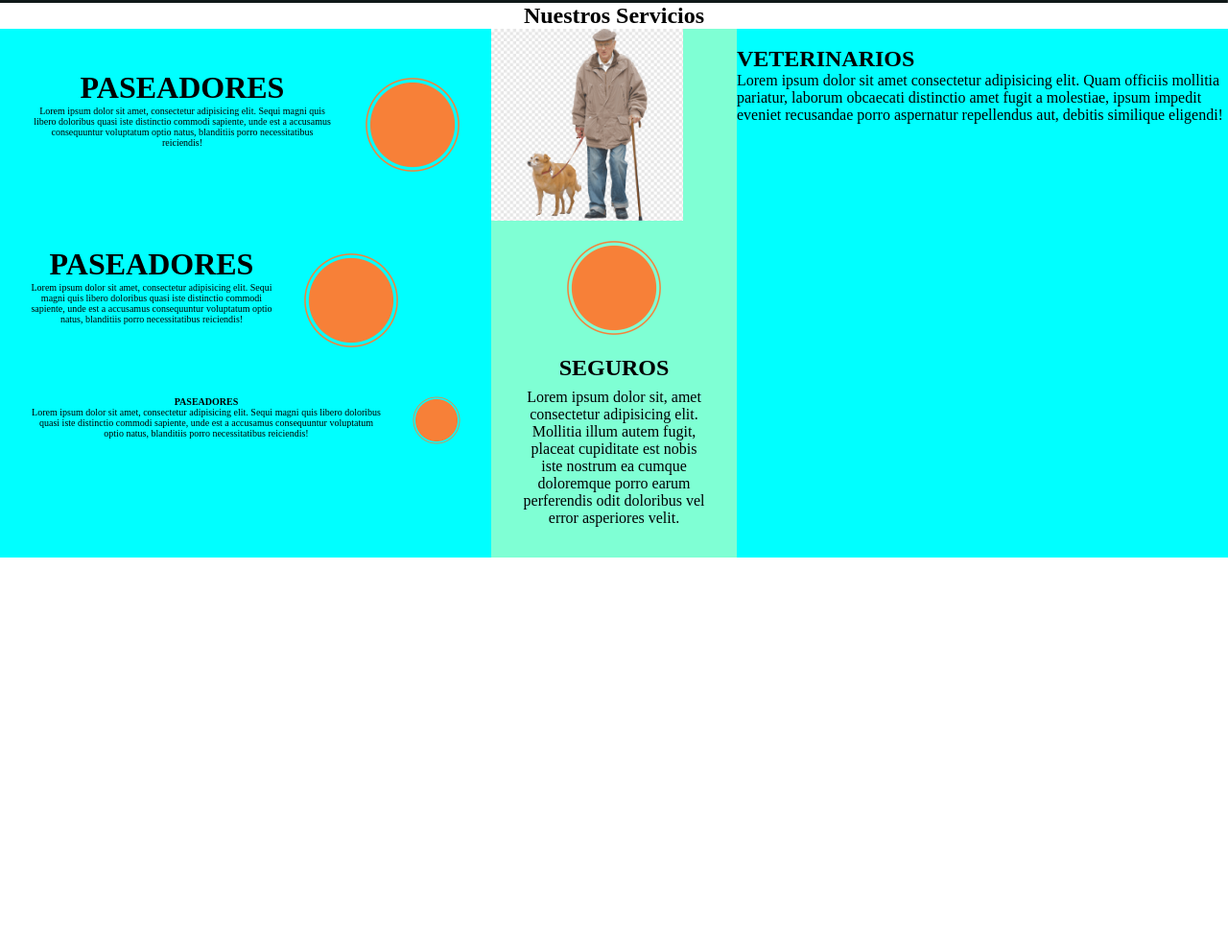
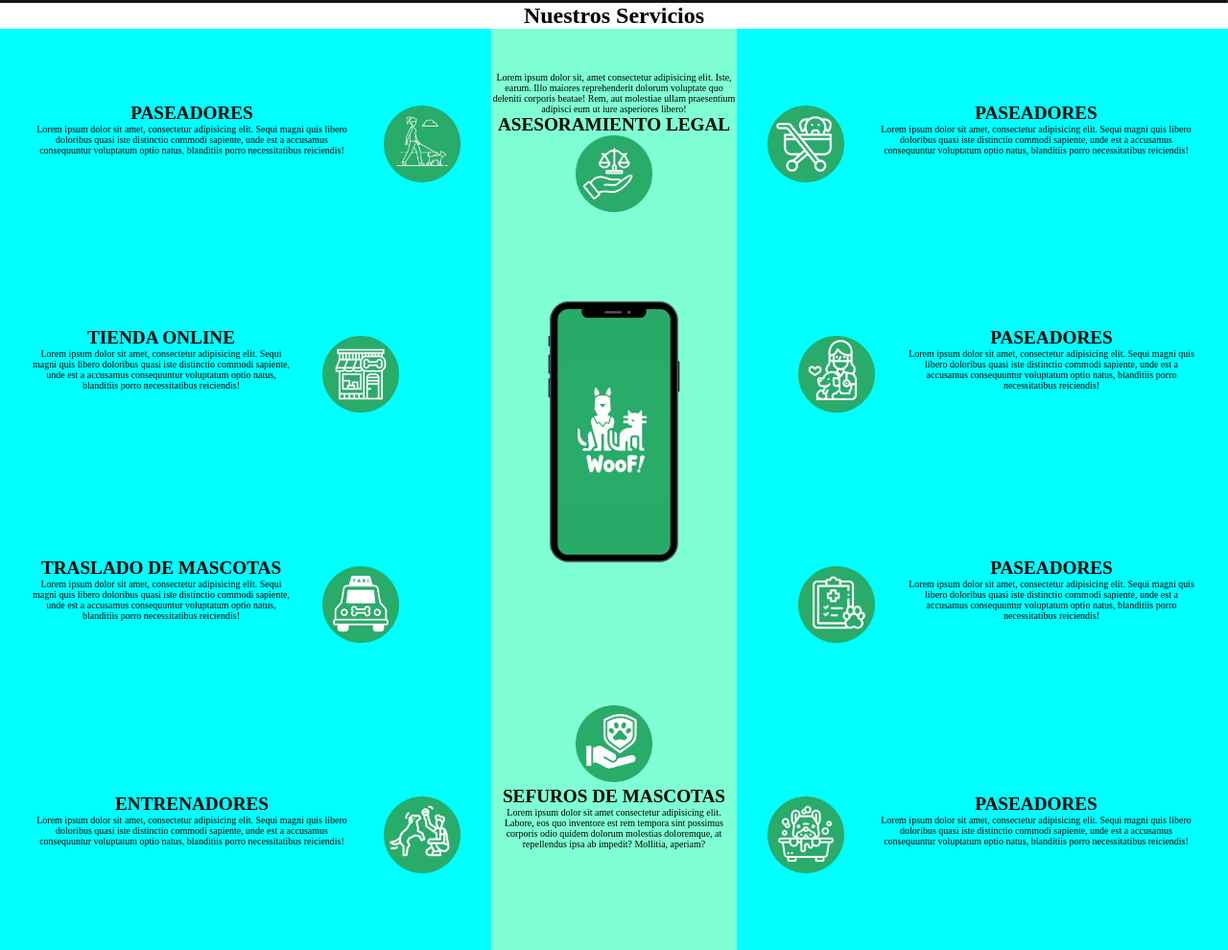
Before and after one commit to braandev/WOOFWEBSITE, a plain HTML site: page index.html in a window 1280 px wide. Shown: the part 797-1787 px from the top of the page at 96% size. Before the commit the page ends 1378 px from the top, so only its background shows below. Drawn offline with Linux system fonts and the light colour scheme.

Commit message:
TERMINANDO LA PARTE SE SERVICIOS

```diff
--- a/index.html
+++ b/index.html
@@ -51,42 +51,96 @@
         <section id="servicios" class="servicios">
             <h1>Nuestros Servicios</h1>
             <div class="grid-column-servicios">
+<!-- COLUMNA 1 SECCION DE SERVICIOS-->
                 <div class="column1">
                     <div class="servicio1">
                         <div class="descripcion1">
                             <h2>PASEADORES</h2>
                             <p>Lorem ipsum dolor sit amet, consectetur adipisicing elit. Sequi magni quis libero doloribus quasi iste distinctio commodi sapiente, unde est a accusamus consequuntur voluptatum optio natus, blanditiis porro necessitatibus reiciendis!</p>
                         </div>
-                        <img class="icono1" src="images/orange-round-background-for-text-create-posts-stories-headlines-highlights-transparent-clipart-free-png.webp" alt="">
+                        <img class="icono1" src="images/paseo-perros.png" alt="">
                     </div>
                     <div class="servicio2">
                         <div class="descripcion2">
+                            <h2>TIENDA ONLINE</h2>
+                            <p>Lorem ipsum dolor sit amet, consectetur adipisicing elit. Sequi magni quis libero doloribus quasi iste distinctio commodi sapiente, unde est a accusamus consequuntur voluptatum optio natus, blanditiis porro necessitatibus reiciendis!</p>
+                        </div>
+                        <img class="icono2" src="images/tienda-perros.png" alt="">
+                    </div>
+
+                    <div class="servicio3">
+                        <div class="descripcion3">
+                            <h2>TRASLADO DE MASCOTAS</h2>
+                            <p>Lorem ipsum dolor sit amet, consectetur adipisicing elit. Sequi magni quis libero doloribus quasi iste distinctio commodi sapiente, unde est a accusamus consequuntur voluptatum optio natus, blanditiis porro necessitatibus reiciendis!</p>
+                        </div>
+                        <img class="icono3" src="images/traslado-perros.png" alt="">
+                    </div>
+
+                    <div class="servicio4">
+                        <div class="descripcion4">
+                            <h2>ENTRENADORES</h2>
+                            <p>Lorem ipsum dolor sit amet, consectetur adipisicing elit. Sequi magni quis libero doloribus quasi iste distinctio commodi sapiente, unde est a accusamus consequuntur voluptatum optio natus, blanditiis porro necessitatibus reiciendis!</p>
+                        </div>
+                        <img class="icono4" src="images/entrenadores-perros.png" alt="">
+                    </div>
+
+                </div>
+ <!-- COLUMNA 2 SECCION DE SERVICIOS-->
+                <div class="column2">
+                    <div class="servicio10">
+                        <div class="descripcion10">
+                            <p>Lorem ipsum dolor sit, amet consectetur adipisicing elit. Iste, earum. Illo maiores reprehenderit dolorum voluptate quo deleniti corporis beatae! Rem, aut molestiae ullam praesentium adipisci eum ut iure asperiores libero!</p>
+                            <h2>ASESORAMIENTO LEGAL</h2>
+                        </div>
+                        <img class="icono10" src="images/legal-perros.png" alt="">
+                    </div>
+
+                        <div class="mockup-celular">
+                            <img src="images/celular-servicios.png" alt="">
+                        </div>
+                    <div class="servicio5">
+                        <img class="icono5" src="images/seguros-mascotas.png" alt="">
+                        <div class="descripcion5">
+                            <h2>SEFUROS DE MASCOTAS</h2>
+                            <p>Lorem ipsum dolor sit amet consectetur adipisicing elit. Labore, eos quo inventore est rem tempora sint possimus corporis odio quidem dolorum molestias doloremque, at repellendus ipsa ab impedit? Mollitia, aperiam?</p>
+                        </div>
+
+                    </div>
+
+                </div>
+<!-- COLUMNA 3 SECCION DE SERVICIOS-->
+                <div class="column3">
+                    <div class="servicio6">
+                        <img class="icono6" src="images/cuidadores-perros.png" alt="">
+                        <div class="descripcion6">
                             <h2>PASEADORES</h2>
                             <p>Lorem ipsum dolor sit amet, consectetur adipisicing elit. Sequi magni quis libero doloribus quasi iste distinctio commodi sapiente, unde est a accusamus consequuntur voluptatum optio natus, blanditiis porro necessitatibus reiciendis!</p>
                         </div>
-                        <img src="images/orange-round-background-for-text-create-posts-stories-headlines-highlights-transparent-clipart-free-png.webp" alt="">
                     </div>
-                    <div class="servicio3">
-                        <div class="descripcion3">
+
+                    <div class="servicio7">
+                            <img class="icono7" src="images/veterinarios-perros.png" alt="">
+                        <div class="descripcion7">
                             <h2>PASEADORES</h2>
                             <p>Lorem ipsum dolor sit amet, consectetur adipisicing elit. Sequi magni quis libero doloribus quasi iste distinctio commodi sapiente, unde est a accusamus consequuntur voluptatum optio natus, blanditiis porro necessitatibus reiciendis!</p>
                         </div>
-                        <img src="images/orange-round-background-for-text-create-posts-stories-headlines-highlights-transparent-clipart-free-png.webp" alt="">
                     </div>
 
-                </div>
-                <div class="column2">
-                    <img class="img-dog" src="images/png-transparent-man-and-dog-image-file-formats-carnivoran-people.png" alt="">
-                    <div class="servicio4">
-                        <img class="logo-servicios" src="images/orange-round-background-for-text-create-posts-stories-headlines-highlights-transparent-clipart-free-png.webp" alt="">
-                        <h2>SEGUROS</h2>
-                        <p>Lorem ipsum dolor sit, amet consectetur adipisicing elit. Mollitia illum autem fugit, placeat cupiditate est nobis iste nostrum ea cumque doloremque porro earum perferendis odit doloribus vel error asperiores velit.</p>
+                    <div class="servicio8">
+                            <img class="icono8" src="images/historial-clinico-perros.png" alt="">
+                        <div class="descripcion8">
+                            <h2>PASEADORES</h2>
+                            <p>Lorem ipsum dolor sit amet, consectetur adipisicing elit. Sequi magni quis libero doloribus quasi iste distinctio commodi sapiente, unde est a accusamus consequuntur voluptatum optio natus, blanditiis porro necessitatibus reiciendis!</p>
+                        </div>
                     </div>
-                </div>
-                <div class="column3">
-                    <img src="" alt="">
-                    <h2>VETERINARIOS</h2>
-                    <p>Lorem ipsum dolor sit amet consectetur adipisicing elit. Quam officiis mollitia pariatur, laborum obcaecati distinctio amet fugit a molestiae, ipsum impedit eveniet recusandae porro aspernatur repellendus aut, debitis similique eligendi!</p>
+
+                    <div class="servicio9">
+                            <img class="icono9" src="images/baño-perros.png" alt="">
+                        <div class="descripcion9">
+                            <h2>PASEADORES</h2>
+                            <p>Lorem ipsum dolor sit amet, consectetur adipisicing elit. Sequi magni quis libero doloribus quasi iste distinctio commodi sapiente, unde est a accusamus consequuntur voluptatum optio natus, blanditiis porro necessitatibus reiciendis!</p>
+                        </div>
+                    </div>
                 </div>
             </div>
         </section>
--- a/styles/style.css
+++ b/styles/style.css
@@ -142,20 +142,19 @@ header{
 .column1{
   background-color: aqua;
   display: grid;
-  grid-template-rows: 1fr 1fr 1fr;
+  grid-template-rows: 1fr 1fr 1fr 1fr;
 }
 
 /* SERVICIOS 1  */
 
 .servicio1{
   display: flex;
-  margin-top: 1rem;
   justify-content: center;
   align-items: center;
 }
 
 .servicio1 img{
-  height: 100px;
+  height: 80px;
   width: auto;
   margin-right: 2rem;
 
@@ -166,28 +165,23 @@ header{
 }
 
 .descripcion1 h2{
-  font-size: 2rem;
+  font-size: 1.2rem;
 }
 
 .descripcion1 p{
   margin: 0 2rem 2rem 2rem;
   font-size: 10px;
-  display: flex;
-  align-items: center;
-  justify-content: center;
-
 }
 
 /* SERVICIOS 2  */
 .servicio2{
   display: flex;
-  margin-top: 1rem;
   justify-content: center;
   align-items: center;
 }
 
 .servicio2 img{
-  height: 100px;
+  height: 80px;
   width: auto;
   margin-right: 6rem;
 
@@ -198,72 +192,229 @@ header{
 }
 
 .descripcion2 h2{
-  font-size: 2rem;
+  font-size: 1.2rem;
 }
 
 .descripcion2 p{
   margin: 0 2rem 2rem 2rem;
   font-size: 10px;
-  display: flex;
-  align-items: center;
-  justify-content: center;
 
 }
 
 /* SERVICIOS 3  */
 .servicio3{
   display: flex;
-  margin-top: 1rem;
+  justify-content: center;
+  align-items: center;
 }
 
 .servicio3 img{
-  height: 50px;
+  height: 80px;
   width: auto;
-  margin-right: 2rem;
+  margin-right: 6rem;
 }
 
 .descripcion3{
   text-align: center;
 }
 .descripcion3 h2{
-  font-size: 10px;
+  font-size: 1.2rem;
 }
 .descripcion3 p{
   margin: 0 2rem 2rem 2rem;
   font-size: 10px;
 }
 
-/*  COLUMNA 2 SERVICIOS   */
-.column2{
-  background-color: aquamarine;
+/* SERVICIOS 4  */
+.servicio4{
+  display: flex;
+  justify-content: center;
+  align-items: center;
 }
 
-.column2 .img-dog{
-  height: 200px;
+.servicio4 img{
+  height: 80px;
+  width: auto;
+  margin-right: 2rem;
+}
+
+.descripcion4{
+  text-align: center;
+}
+.descripcion4 h2{
+  font-size: 1.2rem;
+}
+.descripcion4 p{
+  margin: 0 2rem 2rem 2rem;
+  font-size: 10px;
+}
+
+/*  COLUMNA 2 SERVICIOS   */
+.column2 {
+  background-color: aquamarine;
+  display: grid;
+  grid-template-rows: 2fr 3fr 3fr;
+  height: 120vh;
+  justify-items: center; /* Centra horizontalmente los hijos */
+  align-items: center;   /* Centra verticalmente los hijos */
+}
+
+/*  SERVICIOS 10   */
+.servicio10{
+  display: inline;
+  align-items: center;
+  justify-content: center;
+  text-align: center;
+}
+.servicio10 img{
+  height: 80px;
+  width: auto;
+
+}
+
+.descripcion10 h2{
+  font-size: 1.2rem;
+}
+
+.descripcion10 p{
+  font-size: 10px;
+}
+
+/*  MOCKUP CELULAR   */
+.mockup-celular{
+  display: flex;
+  align-items: center;
+  justify-content: center;
+}
+
+.mockup-celular img{
+  height: 300px;
   width: auto;
 }
 
-.column2 .logo-servicios{
-  height: 100px;
+
+/*  SERVICIOS 5   */
+.servicio5 {
+  display: inline;
+  align-items: center;
+  justify-content: center;
+  text-align: center;
+
+}
+.servicio5 img{
+  height: 80px;
   width: auto;
 }
 
-.servicio4{
-  text-align: center;
-  margin-top: 1rem;
+.descripcion5 h2{
+  font-size: 1.2rem;
 }
 
-.servicio4 img{
-  margin-bottom: 1rem;
-}
-.servicio4 h2{
-  margin-bottom: 0.5rem;
+.descripcion5 p{
+  font-size: 10px;
 }
 
-.servicio4 P{
-  margin: 0 2rem 2rem 2rem;
-}
+
+
 /*  COLUMNA 3 SERVICIOS   */
 .column3{
   background-color: aqua;
+  display: grid;
+  grid-template-rows: 1fr 1fr 1fr 1fr;
 }
+
+/*  SERVICIO 6 SERVICIOS   */
+.servicio6{
+  display: flex;
+  justify-content: center;
+  align-items: center;
+}
+
+.servicio6 img{
+  height: 80px;
+  width: auto;
+  margin-left: 2rem;
+}
+
+.descripcion6{
+  text-align: center;
+}
+.descripcion6 h2{
+  font-size: 1.2rem;
+}
+.descripcion6 p{
+  margin: 0 2rem 2rem 2rem;
+  font-size: 10px;
+}
+
+
+/* SERVICIOS 7  */
+.servicio7{
+  display: flex;
+  justify-content: center;
+  align-items: center;
+}
+
+.servicio7 img{
+  height: 80px;
+  width: auto;
+  margin-left: 4rem;
+}
+
+.descripcion7{
+  text-align: center;
+}
+.descripcion7 h2{
+  font-size: 1.2rem;
+}
+.descripcion7 p{
+  margin: 0 2rem 2rem 2rem;
+  font-size: 10px;
+}
+
+/* SERVICIOS 8  */
+.servicio8{
+  display: flex;
+  justify-content: center;
+  align-items: center;
+}
+
+.servicio8 img{
+  height: 80px;
+  width: auto;
+  margin-left: 4rem;
+}
+
+.descripcion8{
+  text-align: center;
+}
+.descripcion8 h2{
+  font-size: 1.2rem;
+}
+.descripcion8 p{
+  margin: 0 2rem 2rem 2rem;
+  font-size: 10px;
+}
+/* SERVICIOS 9  */
+.servicio9{
+  display: flex;
+  justify-content: center;
+  align-items: center;
+}
+
+.servicio9 img{
+  height: 80px;
+  width: auto;
+  margin-left: 2rem;
+}
+
+.descripcion9{
+  text-align: center;
+}
+.descripcion9 h2{
+  font-size: 1.2rem;
+}
+.descripcion9 p{
+  margin: 0 2rem 2rem 2rem;
+  font-size: 10px;
+}
```
Also changed, not shown: images/baño-perros.png (added), images/celular-servicios.png (added), images/cuidadores-perros.png (added), images/entrenadores-perros.png (added), images/historial-clinico-perros.png (added), images/legal-perros.png (added), images/paseo-perros.png (added), images/seguros-mascotas.png (added), images/tienda-perros.png (added), images/traslado-perros.png (added), images/veterinarios-perros.png (added).
